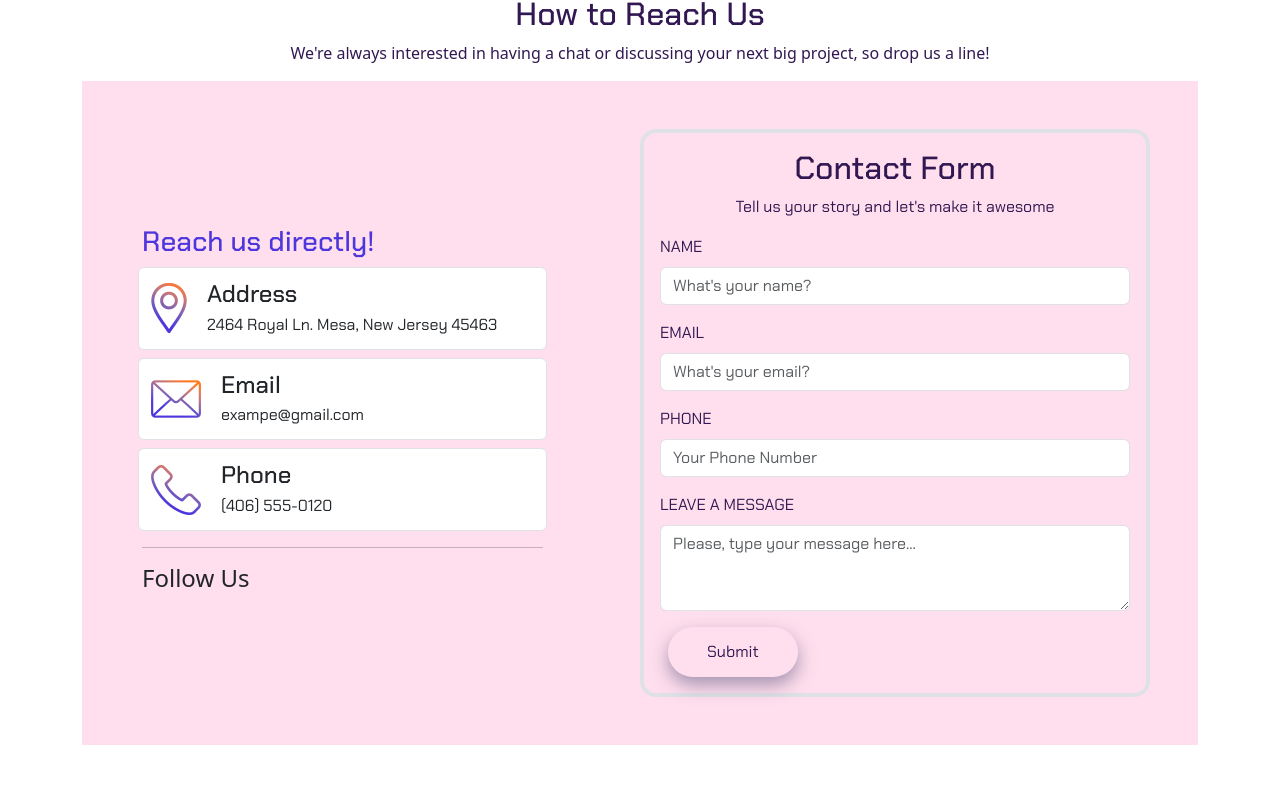
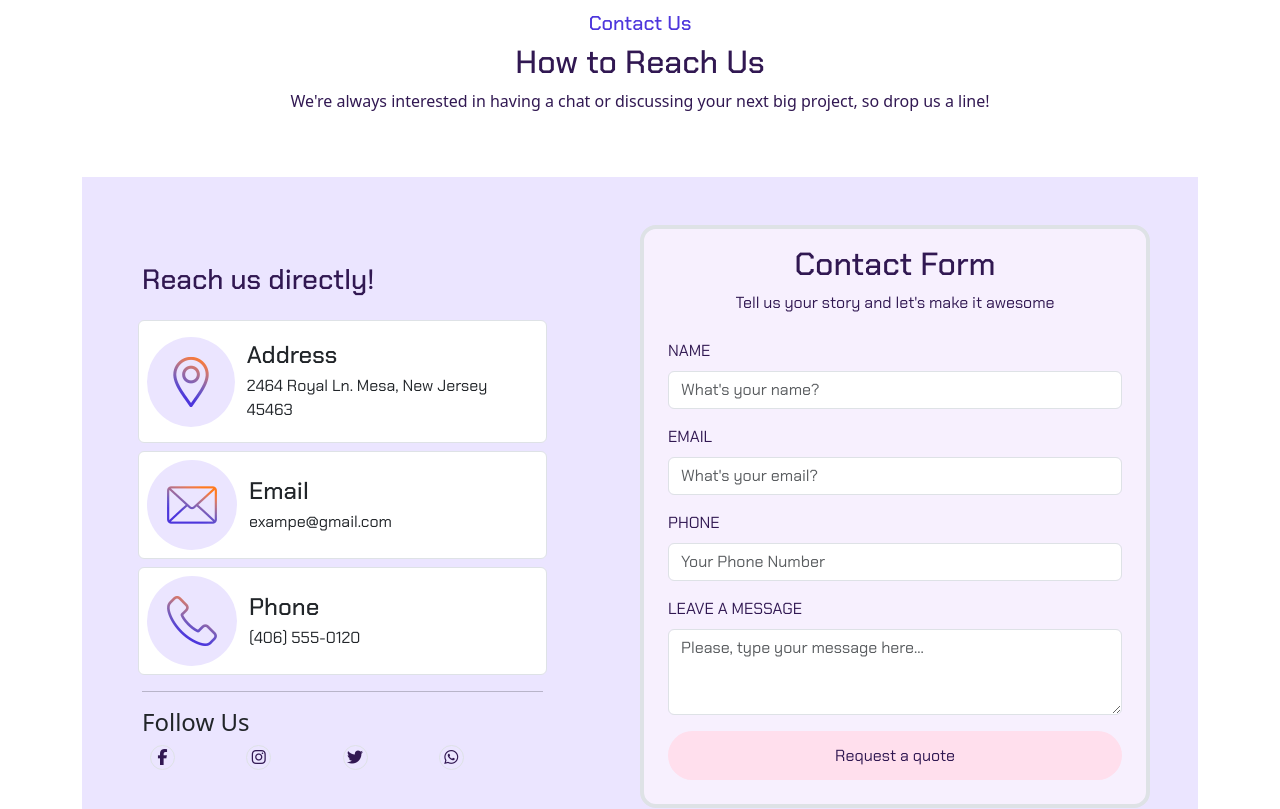
Before and after one commit to IvanTorzoni/proj-html-vuejs, a Vue app: page /contact in a window 1280 px wide. Shown: the part 1174-1983 px from the top of the page. Built offline with nearby package versions, Linux system fonts and the light colour scheme.

Commit message:
feat: static style - Contact Form & Info - ContactPage

```diff
--- a/src/App.vue
+++ b/src/App.vue
@@ -80,4 +80,14 @@ export default {
 
 }
 
+.ms-bg-l-pink {
+  background-color: $pj-light-pink;
+
+}
+
+.ms-bg-l-purple {
+  background-color: $pj-lighter-purple;
+
+}
+
 </style>
--- a/src/components/sharedComponents/InfoCard.vue
+++ b/src/components/sharedComponents/InfoCard.vue
@@ -22,8 +22,10 @@ export default {
 
    <div class="border rounded-2 bg-white d-flex align-items-center justify-content-start">
 
-      <div class="p-2">
+      <div class="img-container rounded-circle ms-bg-l-purple d-flex justify-content-center align-items-center p-3">
+
          <img :src="getImg(cardElem.imgPath)" alt="">
+
       </div>
 
       <div class="ms-font-cp p-2">
@@ -38,4 +40,18 @@ export default {
 
 </template>
 
-<style lang="scss" scoped></style>
+<style lang="scss" scoped>
+
+.img-container {
+   height: 90px;
+   width: 90px;
+
+}
+
+.logo-container {
+   height: 25px;
+   width: 25px;
+
+}
+
+</style>
--- a/src/components/sharedComponents/SimpleButton.vue
+++ b/src/components/sharedComponents/SimpleButton.vue
@@ -16,16 +16,15 @@ export default {
 
 <template>
 
-   <button :type="type" class="ms-btn btn rounded-pill ms-2" :class="bgColor, color"> {{ text }}</button>
+   <button :type="type" class="ms-btn btn rounded-pill" :class="bgColor, color"> {{ text }}</button>
 
 </template>
 
 <style lang="scss" scoped>
 
 .ms-btn {
-   padding: 12px 38px 12px;
+   padding: .7rem 2rem .7rem;
    display: inline-block;
-   box-shadow: 0px 8px 18px 0px rgba(109, 100, 139, 0.61);
    border: 1px solid rgba(0, 0, 0, 0);
    transition: 0.7s;
 
--- a/src/pages/ContactPage.vue
+++ b/src/pages/ContactPage.vue
@@ -32,6 +32,27 @@ export default {
           title: "Phone",
           imgPath: "phone",
           info: "(406) 555-0120",
+        },
+
+      ],
+
+      // Social Networks list
+      socialsMenu: [
+        {
+          name: "facebook",
+          iconClasses: "fa-brands fa-facebook-f",
+        },
+        {
+          name: "instagram",
+          iconClasses: "fa-brands fa-instagram",
+        },
+        {
+          name: "twitter",
+          iconClasses: "fa-brands fa-twitter",
+        },
+        {
+          name: "whatsapp",
+          iconClasses: "fa-brands fa-whatsapp",
         },
 
       ],
@@ -92,7 +113,7 @@ export default {
       <div class="container-sm d-flex flex-column justify-content-center align-items-center">
 
         <!-- Section Titles -->
-        <div class="text-center">
+        <div class="text-center my-5">
 
           <h5 class="ms-font-cp ms-text-l-purple">Contact Us</h5>
 
@@ -106,16 +127,16 @@ export default {
         <!-- /Section Titles -->
 
         <!-- Info&ContactForm -->
-        <div class="row ms-bg-pink d-flex justify-content-between align-items-center p-5">
+        <div class="row ms-bg-l-purple d-flex justify-content-between align-items-center p-5  mb-5">
 
           <!-- Infos -->
           <div class="col-5">
 
-            <h3 class="ms-font-cp ms-text-l-purple">Reach us directly!</h3>
+            <h3 class="ms-font-cp ms-text-d-purple mb-4">Reach us directly!</h3>
 
             <div class="row g-2">
 
-              <InfoCard class="col-12" v-for="card in infoCardList" :cardElem="card" />
+              <InfoCard class="col-12 p-2" v-for="card in infoCardList" :cardElem="card" />
 
             </div>
 
@@ -125,6 +146,26 @@ export default {
 
               <h4>Follow Us</h4>
 
+              <!-- Socials -->
+              <ul class="col row row-col-4">
+
+                <li v-for="social in socialsMenu" class="col justify-content-end">
+
+                  <div class="logo-container border rounded-circle d-flex justify-content-center align-items-center">
+
+                    <a href="">
+
+                      <i class="ms-text-d-purple" :class="`${social.iconClasses}`"></i>
+
+                    </a>
+
+                  </div>
+
+                </li>
+
+              </ul>
+              <!-- /Socials -->
+
 
             </div>
 
@@ -132,7 +173,7 @@ export default {
           <!-- Infos -->
 
           <!-- ContactForm -->
-          <div class="col-6 border border-4 rounded-4 p-3 ms-font-cp ms-text-d-purple">
+          <div class="col-6 border border-4 rounded-4 p-3 ms-font-cp ms-text-d-purple ms-bg-l-pink">
 
             <!-- Sub-Section Titles -->
             <div class="text-center">
@@ -144,7 +185,7 @@ export default {
             </div>
             <!-- /Sub-Section Titles -->
 
-            <form>
+            <form class="p-2">
 
               <div class="mb-3">
 
@@ -180,7 +221,13 @@ export default {
 
               </div>
 
-              <SimpleButton type="submit" text="Submit" bgColor="ms-bg-pink" color="ms-text-d-purple" />
+              <div>
+
+                <SimpleButton class="w-100" type="submit" text="Request a quote" bgColor="ms-bg-pink"
+                  color="ms-text-d-purple" />
+
+              </div>
+
 
             </form>
 
@@ -218,7 +265,7 @@ export default {
       <!-- Q&A Accordion -->
       <div class="w-75 mx-auto mb-5">
 
-        <QeA v-for="element in qeaList" :qeaElem="element"/>
+        <QeA v-for="element in qeaList" :qeaElem="element" />
 
       </div>
       <!-- /Q&A Accordion -->
@@ -229,3 +276,15 @@ export default {
   </div>
 
 </template>
+
+<style lang="scss" scoped>
+@use "../style/partials/variables" as *;
+
+
+.logo-container {
+  height: 25px;
+  width: 25px;
+  border-color: $pj-dark-purple;
+
+}
+</style>
```
